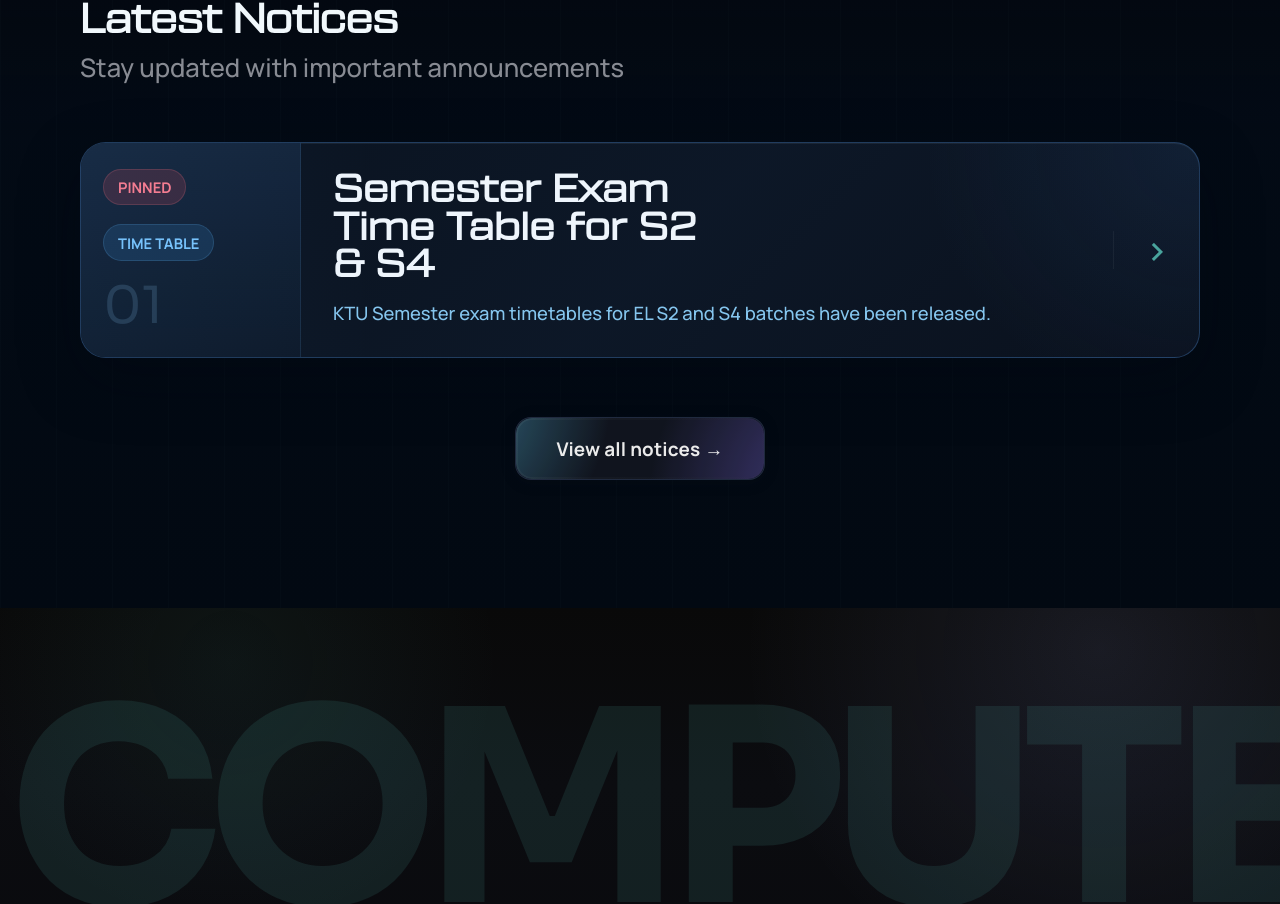
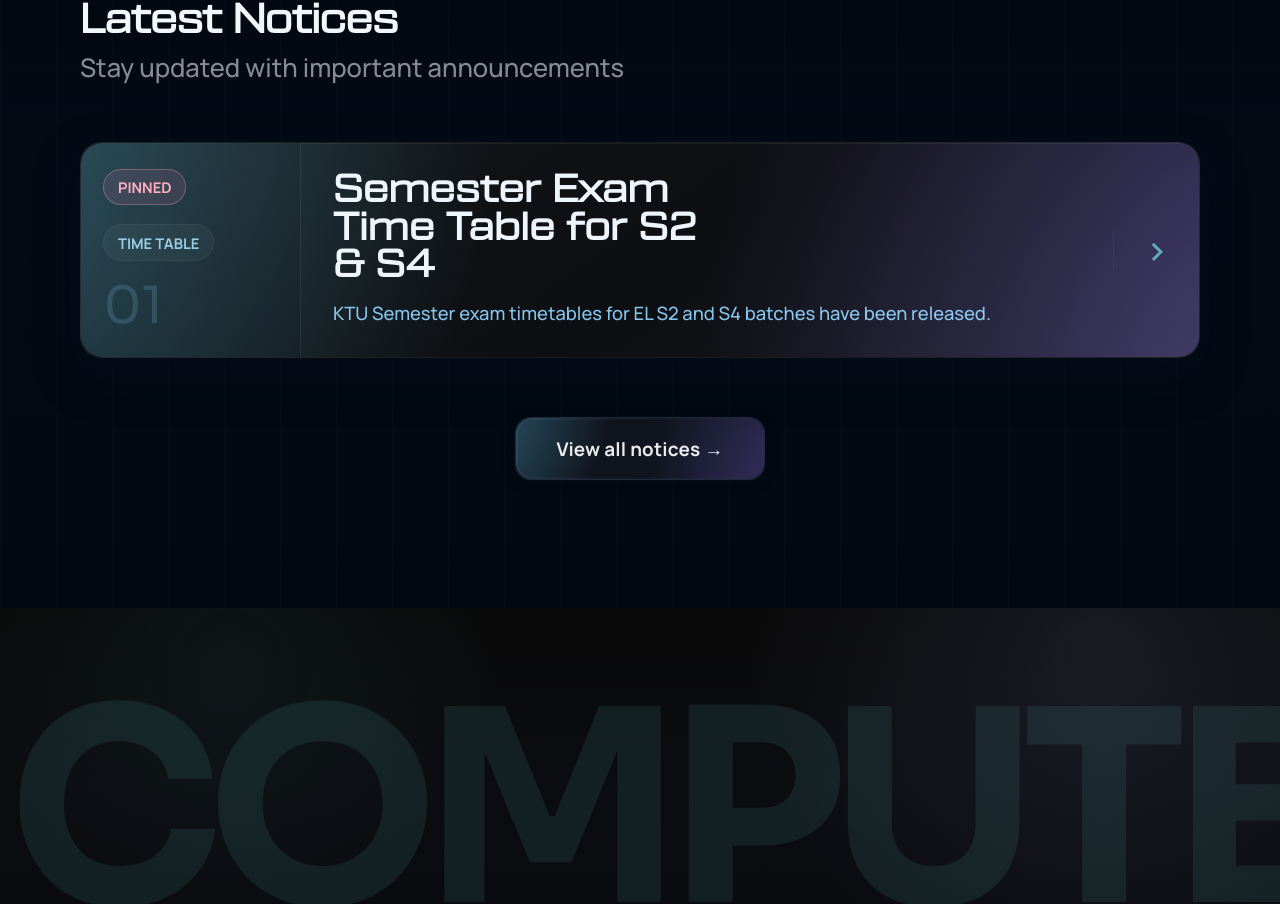
Before and after one commit to rohankishore/elweb, a React (Vite) app: page / in a window 1280 px wide. Shown: the part 3590-4494 px from the top of the page. Built offline with nearby package versions, Linux system fonts and the light colour scheme.

Commit message:
fix card theming

```diff
--- a/src/App.css
+++ b/src/App.css
@@ -1902,24 +1902,51 @@ h2 {
   gap: 0;
   align-items: stretch;
   padding: 0;
-  border-radius: 1.6rem;
-  border: 1px solid rgba(63, 116, 177, 0.42);
+  border-radius: 1.35rem;
+  border: 1px solid var(--border-soft);
   background:
-    radial-gradient(circle at top right, rgba(48, 90, 145, 0.18), transparent 24%),
-    linear-gradient(135deg, rgba(10, 19, 32, 0.98) 0%, rgba(13, 24, 40, 0.98) 52%, rgba(10, 17, 29, 0.98) 100%);
+    radial-gradient(circle at top left, var(--accent-faint), transparent 30%),
+    radial-gradient(circle at bottom right, rgb(169 180 255 / 0.08), transparent 36%),
+    linear-gradient(145deg, rgba(20, 22, 26, 0.98) 0%, rgba(14, 15, 18, 0.98) 54%, rgba(22, 24, 28, 0.98) 100%);
   box-shadow:
     inset 0 1px 0 rgba(255, 255, 255, 0.06),
-    0 22px 60px rgba(2, 8, 18, 0.38);
+    0 18px 46px rgba(6, 14, 28, 0.42);
   overflow: hidden;
   position: relative;
+  transition: border-color 0.2s, box-shadow 0.2s, transform 0.2s;
 }
 
 .notices-feature-card::before {
   content: '';
   position: absolute;
   inset: 0;
-  background: linear-gradient(90deg, rgba(68, 124, 185, 0.08), transparent 26%);
+  border-radius: inherit;
+  background:
+    radial-gradient(circle at 0% 0%, rgba(87, 214, 255, 0.5), transparent 36%),
+    radial-gradient(circle at 100% 100%, rgba(130, 101, 255, 0.48), transparent 40%);
+  opacity: 0.94;
+  mix-blend-mode: screen;
+  background-size: 190% 190%, 190% 190%;
+  background-position: 0% 0%, 100% 100%;
+  animation: liquid-float 2s ease-in-out infinite alternate;
   pointer-events: none;
+  transition: background-position 320ms ease, opacity 220ms ease;
+}
+
+.notices-feature-card:hover {
+  border-color: rgba(255, 255, 255, 0.14);
+  box-shadow:
+    inset 0 1px 0 rgba(255, 255, 255, 0.08),
+    0 22px 54px rgba(6, 14, 28, 0.45);
+  transform: translateY(-3px);
+}
+
+.notices-feature-card:hover::before {
+  animation: none;
+  opacity: 0.45;
+  mix-blend-mode: normal;
+  background-size: 140% 140%, 140% 140%;
+  background-position: 0% 0%, 100% 100%;
 }
 
 .notices-meta {
@@ -1931,8 +1958,8 @@ h2 {
   gap: 0.7rem;
   margin: 0;
   padding: 1.6rem 1.4rem;
-  border-right: 1px solid rgba(78, 124, 177, 0.2);
-  background: linear-gradient(180deg, rgba(21, 39, 63, 0.9) 0%, rgba(13, 26, 43, 0.86) 100%);
+  border-right: 1px solid rgba(255, 255, 255, 0.08);
+  background: linear-gradient(180deg, rgba(20, 22, 26, 0.7) 0%, rgba(14, 15, 18, 0.66) 100%);
 }
 
 .notice-tag {
@@ -1940,9 +1967,9 @@ h2 {
   align-items: center;
   padding: 0.45rem 0.85rem;
   border-radius: 999px;
-  border: 1px solid rgba(96, 174, 233, 0.2);
-  background: rgba(32, 74, 116, 0.46);
-  color: #7ac6ff;
+  border: 1px solid var(--border-soft);
+  background: rgba(255, 255, 255, 0.04);
+  color: rgba(156, 210, 242, 0.92);
   font-family: var(--sans);
   font-size: 0.92rem;
   font-weight: 700;
@@ -1950,9 +1977,9 @@ h2 {
 }
 
 .notice-tag-pinned {
-  border-color: rgba(212, 101, 115, 0.24);
-  background: rgba(83, 45, 66, 0.6);
-  color: #ff7d8f;
+  border-color: rgba(231, 129, 146, 0.36);
+  background: rgba(83, 45, 66, 0.42);
+  color: #ff9eae;
 }
 
 .notices-meta::after {
```
